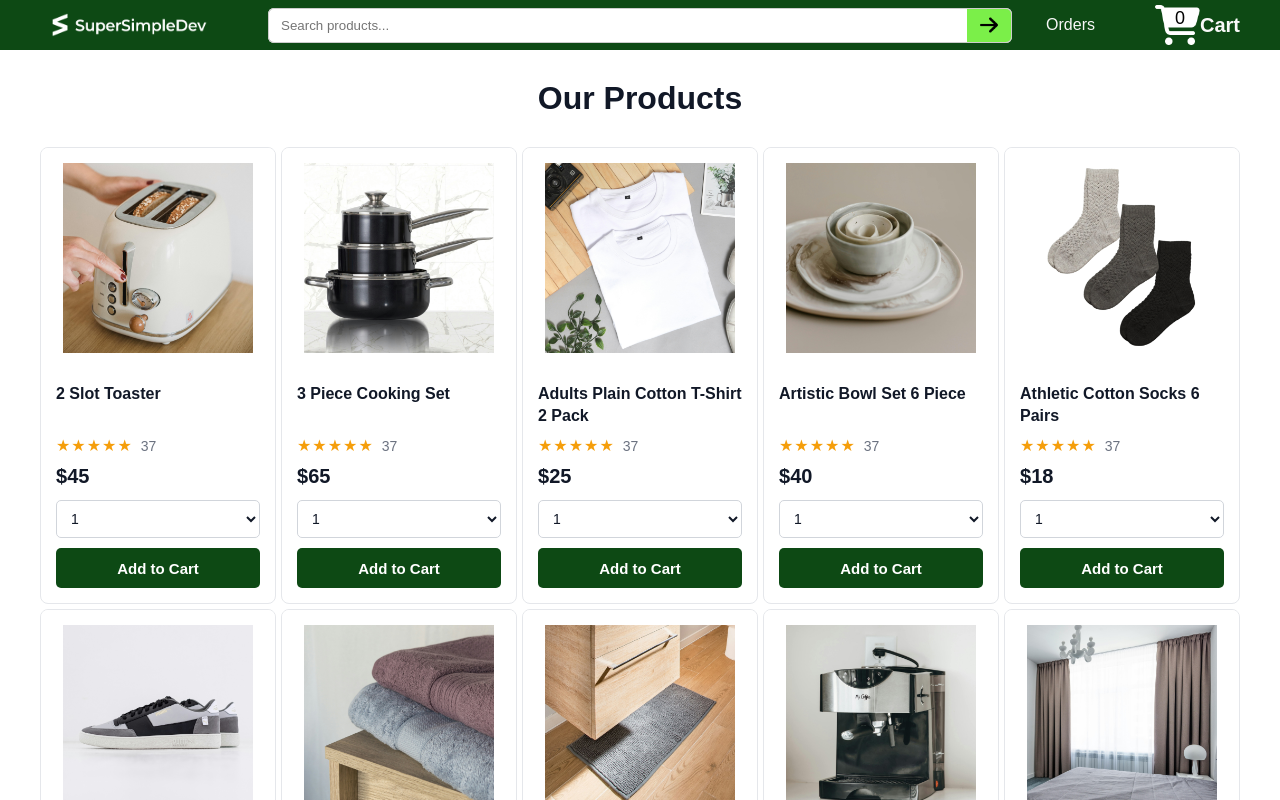
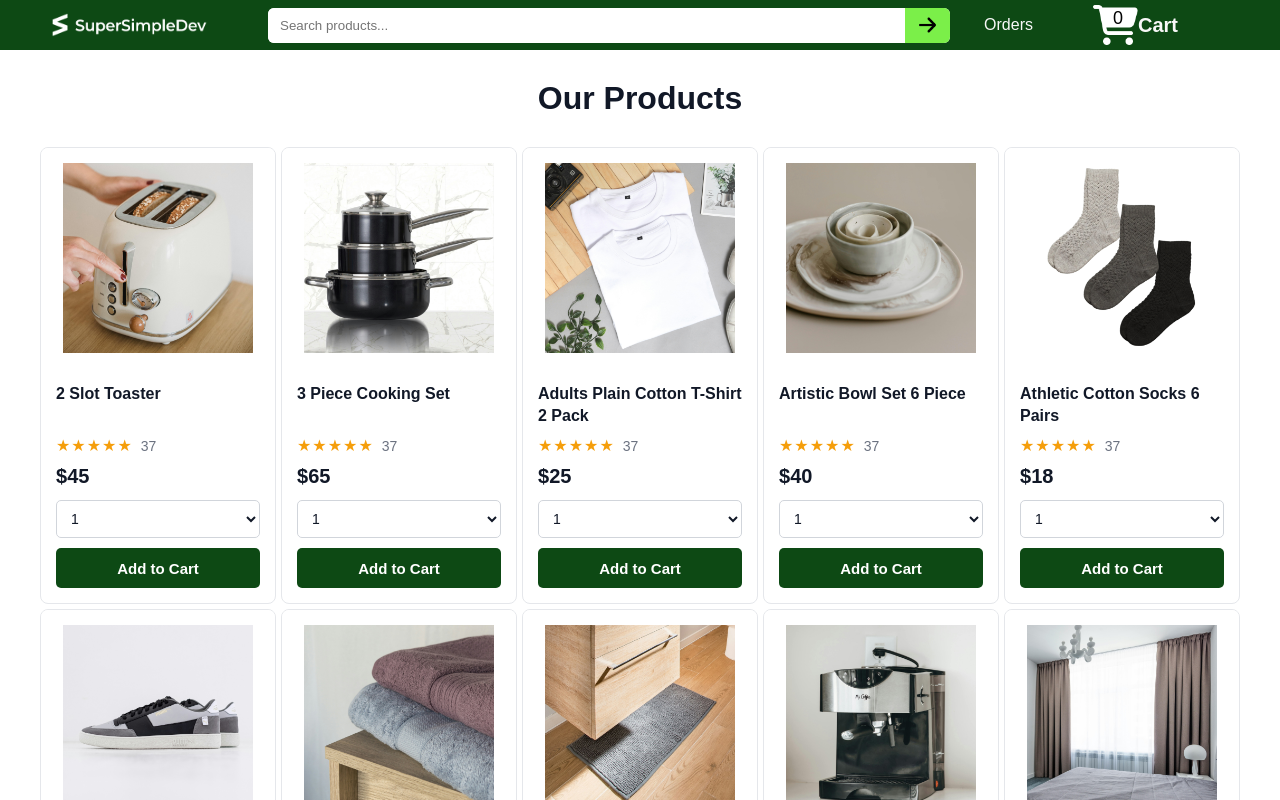
Before and after one commit to Edldev12/Ecommerce-project, a React (Vite) app: page / in a window 1280 px wide. Shown: the top 800 px of the page. Built offline with nearby package versions, Linux system fonts and the light colour scheme.

Commit message:
add functional search

```diff
--- a/src/App.jsx
+++ b/src/App.jsx
@@ -1,5 +1,5 @@
 import { Routes, Route } from "react-router-dom";
-
+import { useState } from "react";
 import Header from "./component/Header";
 import HomePage from "./pages/HomePage";
 import CheckoutPage from "./pages/CheckoutPage";
@@ -10,12 +10,15 @@ import { CartProvider } from "./contaxt/CartProvider";
 import "./App.css";
 
 function App() {
+
+  const [searchQuery, setSearchQuery] = useState("");
   return (
     <CartProvider>
-      <Header />
+
+      <Header onSearch={setSearchQuery} />
 
       <Routes>
-        <Route path="/" element={<HomePage />} />
+        <Route path="/" element={<HomePage searchQuery={searchQuery} />} />
         <Route path="/cart" element={<Cart />} />
         <Route path="/checkout" element={<CheckoutPage />} />
         <Route path="/orders" element={<OrdersPage />} />
--- a/src/component/Header.css
+++ b/src/component/Header.css
@@ -32,7 +32,7 @@
 }
 
 .middle-section {
-  width: 60%;
+  width: 55%;
   height: 35px;
   border-radius: 6px;
   display: flex;
@@ -45,23 +45,26 @@
   height: 35px;
   flex: 1;
   padding: 0 12px;
-  border: 1px solid #ccc;
+  border: none;
+  outline: none;
   border-radius: 6px 0 0 6px;
-  border-right: none;
   z-index: 1;
 }
 
 .middle-section button {
   height: 35px;
   width: 45px;
-  border: 1px solid #ccc;
-  border-left: none;
+  border: none;
   background: rgb(123, 239, 73);
   display: flex;
   align-items: center;
   justify-content: center;
   border-radius: 0 6px 6px 0;
   cursor: pointer;
+}
+
+.middle-section button:hover {
+  background-color: #f3f4f6;
 }
 
 .search-icon {
--- a/src/component/Header.jsx
+++ b/src/component/Header.jsx
@@ -3,10 +3,14 @@ import { useCart } from "../hook/useCart";
 import { Link } from "react-router-dom";
 import "./Header.css";
 
-function Header() {
+function Header({ onSearch }) {
   const [searchQuery, setSearchQuery] = useState("");
   const { cartQuantity } = useCart();
-
+  const handleSearch = (e) => {
+    const value = e.target.value;
+    setSearchQuery(value);
+    onSearch(value);
+  };
   return (
     <header>
       <div className="header">
@@ -21,7 +25,7 @@ function Header() {
             type="text"
             placeholder="Search products..."
             value={searchQuery}
-            onChange={(e) => setSearchQuery(e.target.value)}
+            onChange={handleSearch}
           />
 
           <button>
--- a/src/pages/HomePage.jsx
+++ b/src/pages/HomePage.jsx
@@ -1,19 +1,34 @@
 import products from "../data/products";
 import ProductCard from "../component/ProductCard";
 
-function HomePage() {
+function HomePage({ searchQuery }) {
+
+  const filteredProducts = products.filter((product) =>
+    product.title
+      .toLowerCase()
+      .includes(searchQuery.toLowerCase())
+  );
+
   return (
     <main className="products-container">
+
       <h1>Our Products</h1>
 
       <div className="product-grid">
-        {products.map((product) => (
-          <ProductCard
-            key={product.id}
-            product={product}
-          />
-        ))}
+
+        {filteredProducts.length > 0 ? (
+          filteredProducts.map((product) => (
+            <ProductCard
+              key={product.id}
+              product={product}
+            />
+          ))
+        ) : (
+          <p>No products found.</p>
+        )}
+
       </div>
+
     </main>
   );
 }
```
